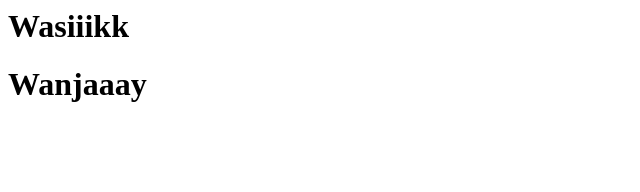
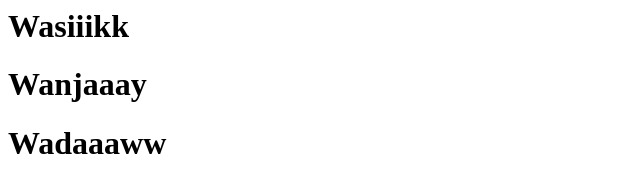
Before and after one commit to mochamadlukman/coba, a plain HTML site: page index.html in a window 1280 px wide. Shown: the whole page, without its empty margins (0-640 px from the left). Drawn offline with Linux system fonts and the light colour scheme.

Commit message:
perubahan ke sekian

```diff
--- a/index.html
+++ b/index.html
@@ -4,5 +4,6 @@
 	<body>
 		<h1>Wasiiikk</h1>
 		<h1>Wanjaaay</h1>
+		<h1>Wadaaaww</h1>
 	</body>
 </html>
```
